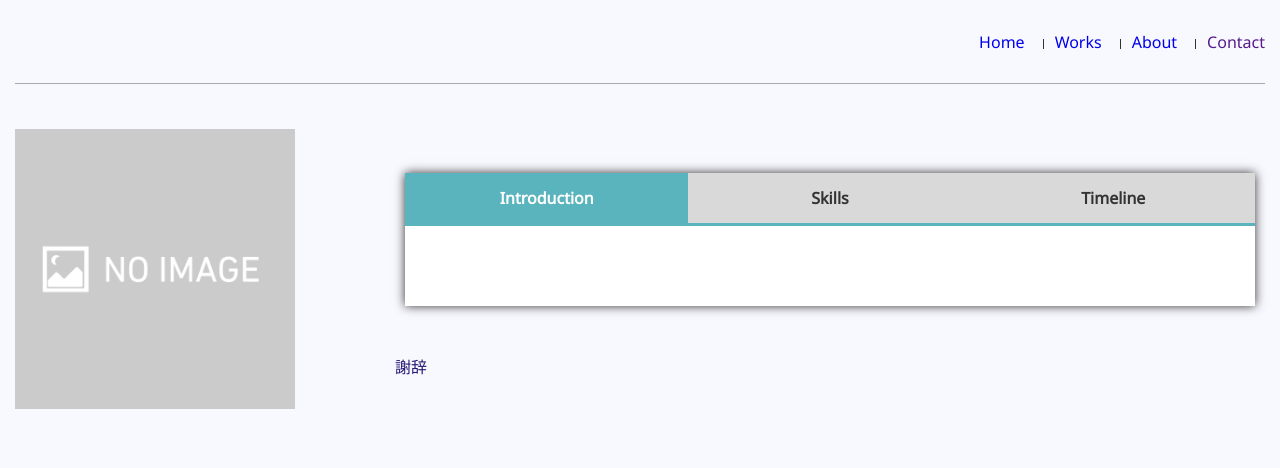
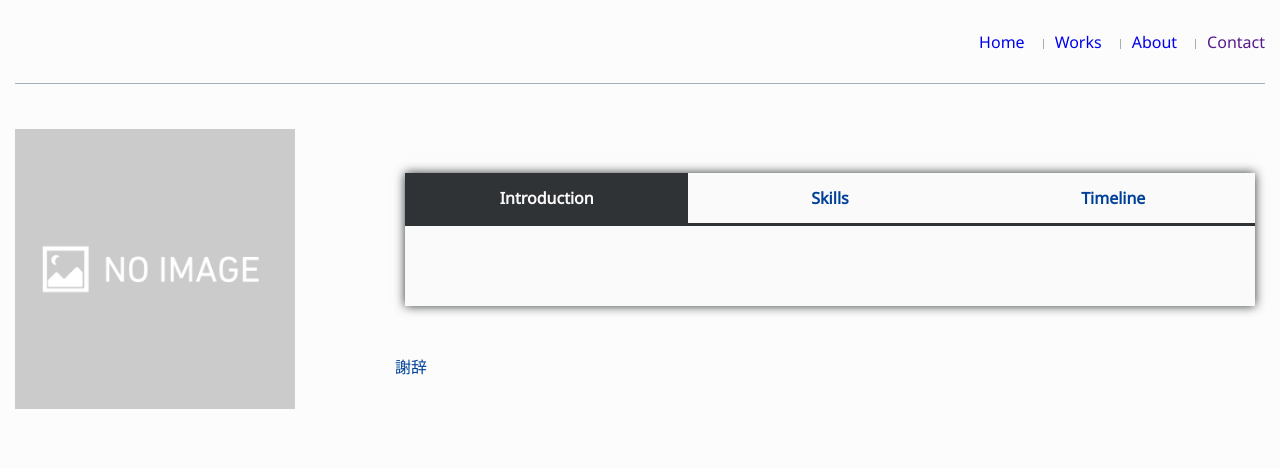
Before and after one commit to kchihogi/portfolio, a Django app: template web/portfolio_site/portfolio/templates/portfolio/about.html in a window 1280 px wide. Shown: the top 468 px of the page. Run offline with Django 4.2, Linux system fonts and the light colour scheme; the template is opened without the code that fills it, so the values that code supplies are empty.

Commit message:
color update

```diff
--- a/web/portfolio_site/portfolio/static/portfolio/style.css
+++ b/web/portfolio_site/portfolio/static/portfolio/style.css
@@ -5,7 +5,7 @@ html {
 body {
   margin: 0;
   padding: 0;
-  background-color: #f8f8ff;
+  background-color: #FCFCFC;
   font-family: "Noto Sans";
 }
 
@@ -21,7 +21,7 @@ header {
   display: flex;
   justify-content: space-between;
   align-items: center;
-  background-color: #f8f8ff;
+  background-color: #FCFCFC;
   position: sticky;
   top: 0;
 }
@@ -30,14 +30,14 @@ header::after{
    content:"";
    width: calc(100% - 30px);
    height:1px;
-   background-color:#aaaaaa;
+   background-color:#A3AEB5;
    position:absolute;
    bottom:0;
    left:15px;
 }
 
 .title {
-  color: #1f1762;
+  color: #004099;
   margin:  0px 40px;
 }
 
@@ -64,7 +64,7 @@ header::after{
   display: block;
   height: 10px;
   width: 0;
-  border-right: 1px solid #333;
+  border-right: 1px solid #A3AEB5;
   position: absolute;
   left: 3px;
   top: 3px;
@@ -210,33 +210,33 @@ pagenator > span{
 }
 
 .profile > .name{
-  color: #1f1762;
+  color: #004099;
   font-size: 32px;
   font-weight: bold
 }
 
 .profile > .job{
   margin: 0px 0px 20px 0px;
-  color: #1f1762;
+  color: #004099;
 }
 
 .tabs {
   margin-top: 50px;
   padding-bottom: 40px;
-  background-color: #ffffff;
-  box-shadow: 0 0 10px #333;
+  background-color: #FAFAFA;
+  box-shadow: 0 0 10px #303336;
   margin: 10px 10px;
 }
 
 .tab_item {
   width: calc(100%/3);
   height: 50px;
-  border-bottom: 3px solid #5ab4bd;
-  background-color: #d9d9d9;
+  border-bottom: 3px solid #303336;
+  background-color: #FAFAFA;
   line-height: 50px;
   font-size: 16px;
   text-align: center;
-  color: #333;
+  color: #004099;
   display: block;
   float: left;
   text-align: center;
@@ -262,12 +262,12 @@ input[name="tab_item"] {
 }
 
 .tabs input:checked + .tab_item {
-  background-color: #5ab4bd;
-  color: #ffffff;
+  background-color: #303336;
+  color: #FAFAFA;
 }
 
 .acknowledgment{
   word-break: break-all ;
-  color: #241B75;
+  color: #004099;
   margin: 0px 15px;
 }
```
Also changed, not shown: other parts of web/portfolio_site/portfolio/static/portfolio/style.css (+15 -15 lines).
